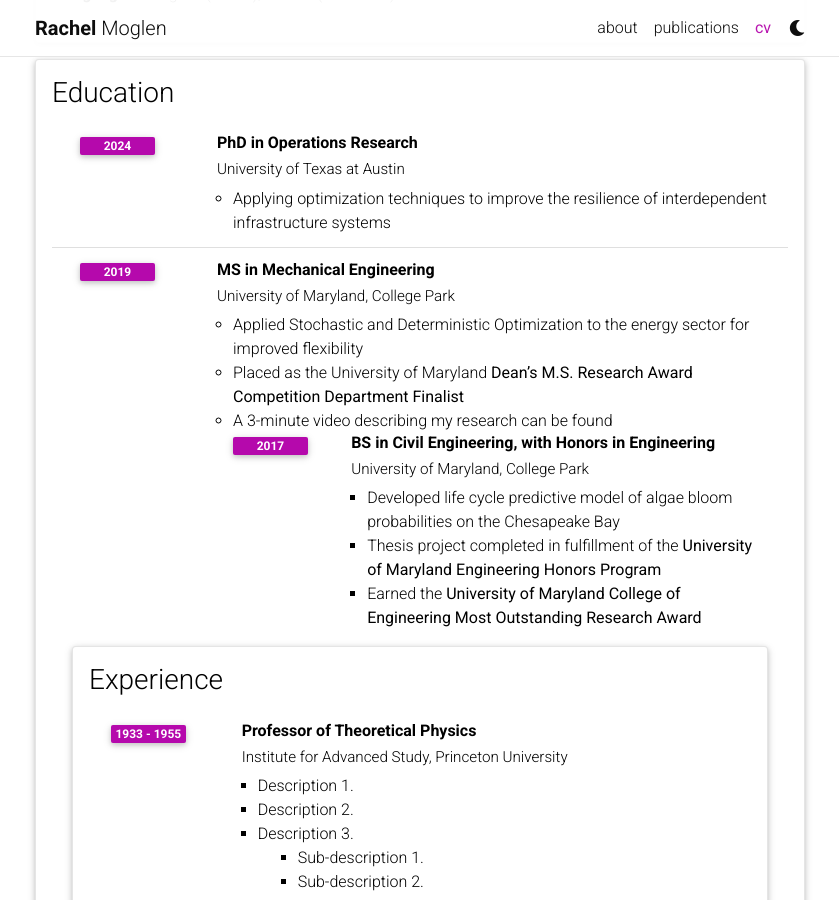
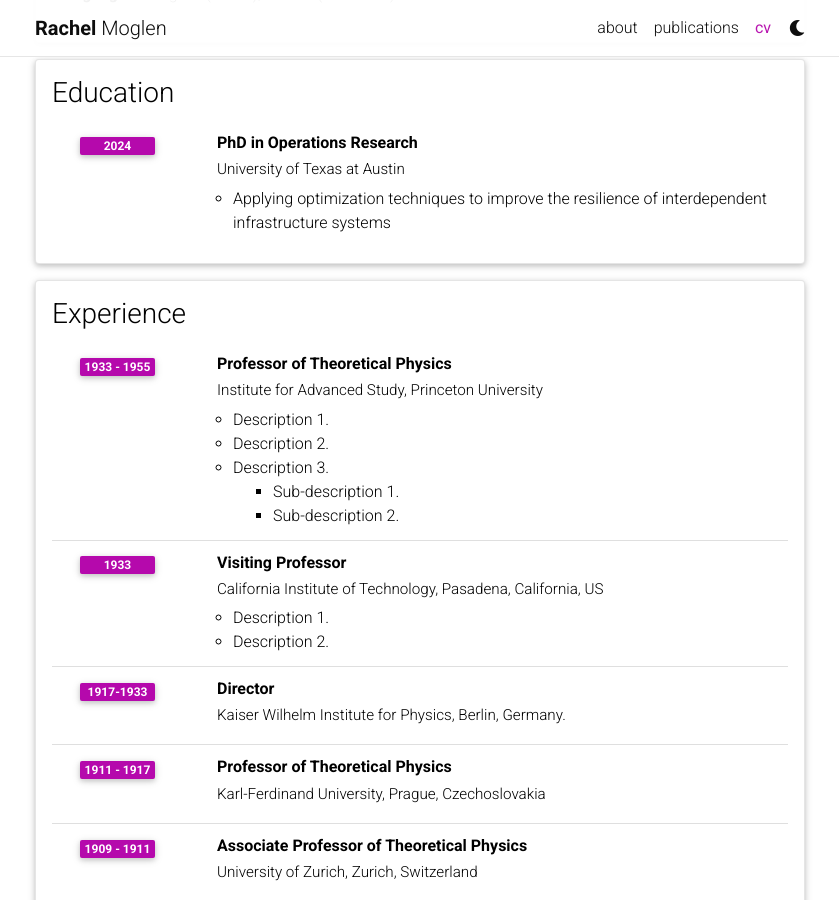
Before and after one commit to rmoglen/rmoglen.github.io, a Jekyll site: the page built from _pages/cv.md, in a window 1280 px wide and 900 px high, scrolled down 301 px. Shown: the whole window, without its empty margins (220-1059 px from the left). Built offline with Jekyll 4.4.1, drawn with Linux system fonts in a browser that asks for light colours; comment, search, counter and statistics services are not loaded; a style sheet for code colours, icons or effects is not loaded.

Commit message:
education was unsuccessful, trying just PhD

```diff
--- a/_data/cv.yml
+++ b/_data/cv.yml
@@ -14,20 +14,7 @@
       year: 2024
       description:
         - Applying optimization techniques to improve the resilience of interdependent infrastructure systems
-    - title: MS in Mechanical Engineering
-      institution: University of Maryland, College Park
-      year: 2019
-      description:
-        - Applied Stochastic and Deterministic Optimization to the energy sector for improved flexibility
-        - Placed as the University of Maryland <b>Dean’s M.S. Research Award Competition Department Finalist</b>
-        - A 3-minute video describing my research can be found <a href="https://youtu.be/fT-QFImdMiY>here</a>
-    - title: BS in Civil Engineering, with Honors in Engineering
-      institution: University of Maryland, College Park
-      year: 2017
-      description:
-        - Developed life cycle predictive model of algae bloom probabilities on the Chesapeake Bay
-        - Thesis project completed in fulfillment of the <b>University of Maryland Engineering Honors Program</b>
-        - Earned the <b>University of Maryland College of Engineering Most Outstanding Research Award</b>
+
 
 - title: Experience
   type: time_table
```
